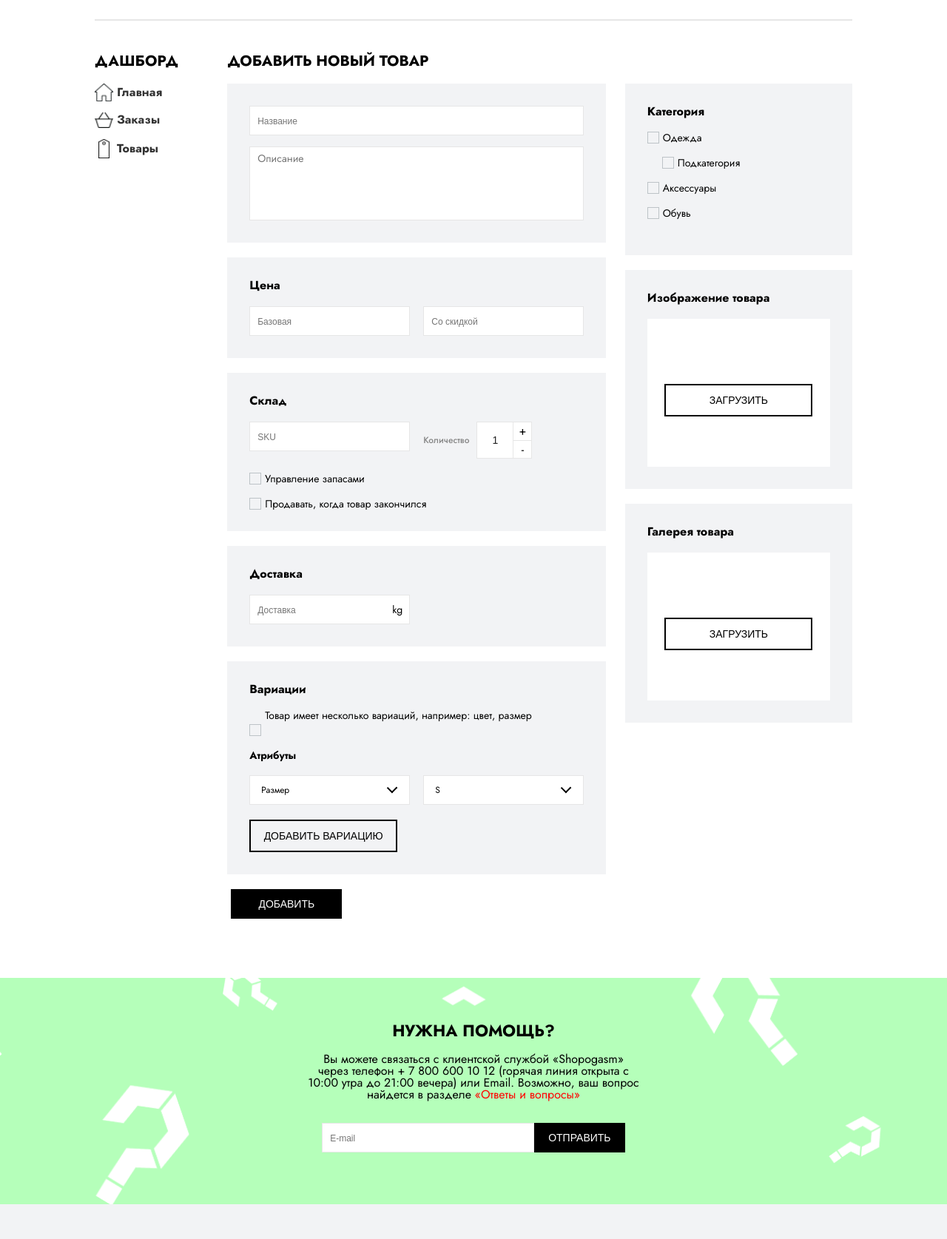
After one commit to LonelyBusinesswoman/shopogasm, a PHP site: page /dashboard_add_goods.php in a window 1280 px wide. The commit adds this page. Shown: the part 163-1838 px from the top of the page at 74% size. Run offline with PHP 8.4, Linux system fonts and the light colour scheme; some libraries are stand-ins or nearby versions.

Commit message:
dashboard add item

```diff
--- a/css/adaptive.css
+++ b/css/adaptive.css
@@ -1194,3 +1194,31 @@
     font-size: 10px;
   }
 }
+@media (max-width: 1000px) {
+  .dashboard_add_goods .upload_block .default_button {
+    min-width: 130px;
+  }
+}
+@media (max-width: 768px) {
+  .dashboard_add_goods {
+    grid-template-columns: 1fr;
+  }
+  .dashboard_add_goods .col_2 .name_of_web {
+    display: none;
+  }
+}
+@media (max-width: 400px) {
+  .dashboard_add_goods .half {
+    width: 100%;
+    margin-bottom: 10px;
+  }
+  .dashboard_add_goods .for_absol_pos {
+    width: 100%;
+  }
+}
+@media (max-width: 768px) {
+  .add_button {
+    margin: 20px auto;
+    margin-bottom: 80px;
+  }
+}
--- a/css/style.css
+++ b/css/style.css
@@ -36,6 +36,10 @@ textarea {
   border: 1px solid #e6e6e6;
   padding: 5px 10px;
   font-family: "Arial", sans-serif;
+}
+textarea {
+  height: 100px;
+  resize: none;
 }
 .default_input::placeholder {
   font-size: 12px;
@@ -655,6 +659,38 @@ textarea::placeholder {
 .brand .active_star {
   color: #05B1E9;
 }
+.quantity_block {
+  display: flex;
+  position: absolute;
+  left: 70%;
+}
+.quantity_block input {
+  width: 50px;
+  height: 50px;
+  padding: 0;
+  text-align: center;
+}
+.quantity_block .operations {
+  display: flex;
+  flex-direction: column;
+  height: 50px;
+  width: 25px;
+}
+.quantity_block .operation {
+  height: 25px;
+  width: 100%;
+  border: 1px solid #e6e6e6;
+  border-left: none;
+  text-align: center;
+  justify-content: center;
+  align-items: center;
+  cursor: pointer;
+  display: flex;
+  font-size: 16px;
+}
+.quantity_block .plus {
+  border-bottom: none;
+}
 .purchase {
   display: flex;
   width: 100%;
@@ -2449,14 +2448,15 @@ footer {
   flex-direction: column;
   display: flex;
 }
+.dashboard_page .name_of_web {
+  margin: 20px 0;
+  width: 100%;
+}
 .dashboard_main {
+  width: 100%;
   display: grid;
   grid-template-columns: 15% 55% 25%;
   justify-content: space-between;
-}
-.dashboard_main .name_of_web {
-  margin: 20px 0;
-  width: 100%;
 }
 .dashboard_main .main_information {
   flex-direction: column;
@@ -2552,3 +2552,118 @@ footer {
   line-height: 30px;
   font-weight: bold;
 }
+.dashboard_add_goods {
+  display: grid;
+  grid-template-columns: 15% 50% 30%;
+  justify-content: space-between;
+}
+.dashboard_add_goods .description_col {
+  width: 100%;
+  flex-direction: column;
+  display: flex;
+}
+.dashboard_add_goods .descr_block {
+  width: 100%;
+  padding: 30px;
+  background-color: #F2F3F5;
+  justify-content: space-between;
+  flex-wrap: wrap;
+  display: flex;
+  margin-bottom: 20px;
+}
+.dashboard_add_goods .descr_block span {
+  width: 100%;
+  font-size: 16px;
+  font-weight: bold;
+  margin-bottom: 20px;
+}
+.dashboard_add_goods textarea {
+  margin-top: 15px;
+}
+.dashboard_add_goods .half {
+  width: 48%;
+}
+.dashboard_add_goods .descr_count {
+  display: flex;
+  width: 48%;
+  align-items: center;
+  justify-content: flex-start;
+}
+.dashboard_add_goods .descr_count p {
+  font-size: 12px;
+  color: #878787;
+  font-weight: 500;
+  margin-right: 10px;
+}
+.dashboard_add_goods .quantity_block {
+  position: static;
+}
+.dashboard_add_goods .operation {
+  background-color: #fff;
+}
+.dashboard_add_goods .pretty {
+  width: 100%;
+  margin-top: 20px;
+  margin-right: 0;
+}
+.dashboard_add_goods .check {
+  width: 100%;
+  display: flex;
+  align-items: end;
+  justify-content: flex-start;
+}
+.dashboard_add_goods .check .pretty {
+  width: auto;
+  margin-top: 0;
+  margin-right: 5px;
+}
+.dashboard_add_goods .check span {
+  font-size: 14px;
+  font-weight: 400;
+}
+.dashboard_add_goods .for_absol_pos {
+  align-items: center;
+  display: flex;
+  width: 48%;
+  position: relative;
+}
+.dashboard_add_goods .for_absol_pos input {
+  width: 100%;
+}
+.dashboard_add_goods .for_absol_pos p {
+  position: absolute;
+  right: 10px;
+}
+.dashboard_add_goods .attr {
+  width: 100%;
+  font-weight: bold;
+  margin: 20px 0;
+}
+.dashboard_add_goods .dropdown span {
+  margin: 0;
+  font-weight: 400;
+  font-size: 12px;
+}
+.dashboard_add_goods .default_button {
+  margin-top: 20px;
+}
+.dashboard_add_goods .col_2 .name_of_web p {
+  color: #fff;
+}
+.dashboard_add_goods .col_2 .filter .pretty {
+  margin-top: 0;
+}
+.dashboard_add_goods .upload_block {
+  width: 100%;
+  height: 200px;
+  align-items: center;
+  justify-content: center;
+  display: flex;
+  background-color: #fff;
+}
+.add_button {
+  margin-left: 18%;
+  min-width: 150px;
+  width: 150px;
+  margin-bottom: 80px;
+}
--- /dev/null
+++ b/dashboard_add_goods.php
@@ -0,0 +1,197 @@
+<?php include 'components/header.php'; ?>
+<main>
+  <div class="dashboard_page container">
+  <div class="grey_line"></div>
+  <!-- add goods page -->
+  <div class="dashboard_add_goods">
+    <!-- sidebar -->
+    <div class="dashboard_sidebar">
+      <div class="name_of_web">
+        <p>Дашборд</p>
+      </div>
+        <ul class="dashboard_links">
+          <li> <a href="#"><img src="img/icons/home.png" alt="home"> <span>Главная</span>  </a> </li>
+          <li> <a href="#"><img src="img/icons/shopping-basket.png" alt="basket"> <span>Заказы</span>  </a> </li>
+          <li> <a href="#"><img  class="tag" src="img/icons/tag.png" alt="tag" > <span>Товары</span>  </a> </li>
+        </ul>
+      </div>
+      <!-- main column -->
+      <div class="description_col">
+
+        <div class="name_of_web">
+          <p>Добавить новый товар</p>
+        </div>
+        <!-- name and descr -->
+        <div class="descr_block">
+          <input class="default_input" type="text" name="name" placeholder="Название">
+          <textarea name="description" placeholder="Описание"></textarea>
+        </div>
+        <!-- price -->
+        <div class="descr_block">
+          <span>Цена</span>
+          <input class="default_input half" type="text" name="default_price" placeholder="Базовая">
+          <input class="default_input half" type="text" name="discount" placeholder="Со скидкой">
+        </div>
+        <!-- stock -->
+        <div class="descr_block">
+          <span>Склад</span>
+          <input class="default_input half" type="text" name="SKU" placeholder="SKU">
+          <div class="descr_count">
+            <p>Количество</p>
+            <!-- quantity -->
+            <div class="quantity_block">
+              <input class="default_input" type="text" name="count" value="1" disabled >
+              <div class="operations">
+                <div class=" operation plus">
+                  +
+                </div>
+                <div class=" operation minus">
+                  -
+                </div>
+              </div>
+            </div>
+          </div>
+          <!-- managment -->
+          <div class="pretty p-default p-fill">
+              <input type="checkbox"/>
+              <div class="state">
+                <label>Управление запасами</label>
+              </div>
+          </div>
+          <!-- sell  -->
+          <div class="pretty p-default p-fill">
+              <input type="checkbox"/>
+              <div class="state">
+                <label>Продавать, когда товар закончился</label>
+              </div>
+          </div>
+        </div>
+        <!-- delivery -->
+        <div class="descr_block">
+          <span>Доставка</span>
+          <div class="for_absol_pos">
+            <p>kg</p>
+            <input class="default_input half" type="text" name="delivery" placeholder="Доставка">
+          </div>
+        </div>
+        <!-- delivery -->
+        <div class="descr_block">
+          <span>Вариации</span>
+          <!-- sell  -->
+          <div class="check">
+            <div class="pretty p-default p-fill">
+              <input type="checkbox"/>
+              <div class="state">
+                <label></label>
+              </div>
+            </div>
+            <span>Товар имеет неcколько вариаций, например: цвет, размер</span>
+          </div>
+
+          <p class="attr">Атрибуты</p>
+          <!-- filter -->
+          <div class="dropdown custom-select-wrapper half">
+            <div class="custom-select">
+              <div class="custom-select__trigger"><span>Размер</span>
+                  <div class="arrow"></div>
+              </div>
+              <div class="custom-options">
+                  <span class="custom-option selected" data-value="size">Размер</span>
+                  <span class="custom-option" data-value="color">Цвет</span>
+              </div>
+            </div>
+          </div>
+          <!-- filter -->
+          <div class="dropdown custom-select-wrapper half">
+            <div class="custom-select">
+              <div class="custom-select__trigger"><span> S</span>
+                  <div class="arrow"></div>
+              </div>
+              <div class="custom-options">
+                  <span class="custom-option selected" data-value="XS">XS</span>
+                  <span class="custom-option" data-value="S">S</span>
+                  <span class="custom-option" data-value="M">M</span>
+              </div>
+            </div>
+          </div>
+          <button class="default_button inherit_button">
+            <p>Добавить вариацию</p>
+          </button>
+        </div>
+      </div>
+
+      <div class="description_col col_2">
+        <div class="name_of_web">
+          <p>Добавить</p>
+        </div>
+        <!-- name and descr -->
+        <div class="descr_block">
+          <!-- first filter -->
+          <div class="filter category">
+            <p>Категория</p>
+            <ul>
+              <li>
+                <div class="pretty p-default p-fill">
+                    <input type="checkbox" />
+                    <div class="state">
+                        <label>Одежда</label>
+                    </div>
+                </div>
+                <!-- Подкатегории -->
+                <ul class="subcategory">
+                  <li>
+                    <div class="pretty p-default p-fill">
+                    <input type="checkbox" />
+                    <div class="state">
+                        <label>Подкатегория</label>
+                    </div>
+                </div>
+              </li>
+            </ul>     <!-- конец подкатегории -->
+          </li>
+            <li>
+              <div class="pretty p-default p-fill">
+                  <input type="checkbox" />
+                  <div class="state">
+                      <label>Аксессуары</label>
+                  </div>
+                </div>
+              </li>
+              <li>
+                <div class="pretty p-default p-fill">
+                    <input type="checkbox" />
+                    <div class="state">
+                      <label>Обувь</label>
+                  </div>
+                </div>
+              </li>
+            </ul>
+          </div>
+        </div>
+        <!-- img of goods -->
+        <div class="descr_block">
+          <span>Изображение товара</span>
+          <div class="upload_block">
+            <button class="default_button inherit_button">
+              <p>Загрузить</p>
+            </button>
+          </div>
+        </div>
+        <!-- gallery -->
+        <div class="descr_block">
+          <span>Галерея товара</span>
+          <div class="upload_block">
+            <button class="default_button inherit_button">
+              <p>Загрузить</p>
+            </button>
+          </div>
+        </div>
+      </div>
+    </div>
+  <!-- end of page -->
+  <button class="add_button default_button black_button">
+    <p>Добавить</p>
+  </button>
+  </div>
+</main>
+<?php include 'components/footer.php'; ?>
```
Also changed, not shown: other parts of css/style.css (+0 -37 lines), less/adaptive.less (+33 -0 lines), less/style.less (+170 -43 lines), img/icons/._home.png (added), img/icons/home.png (added), 2 other files.
